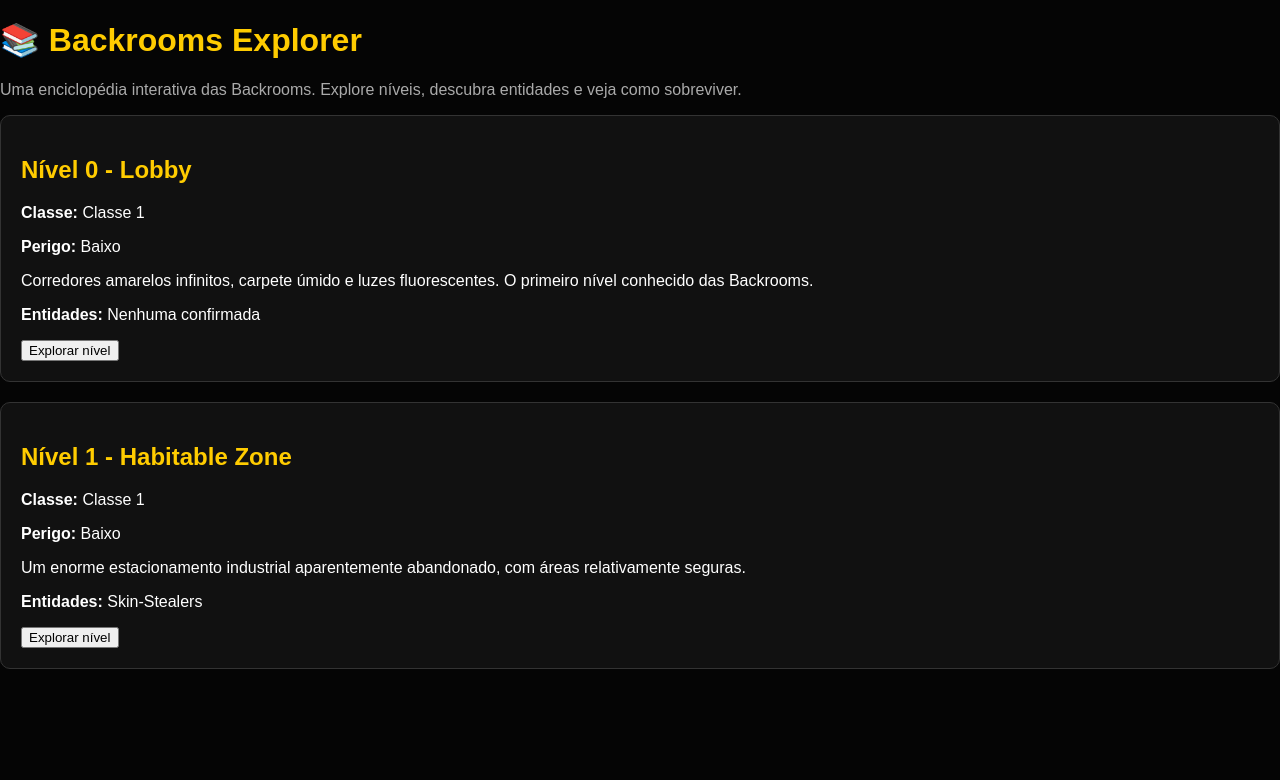
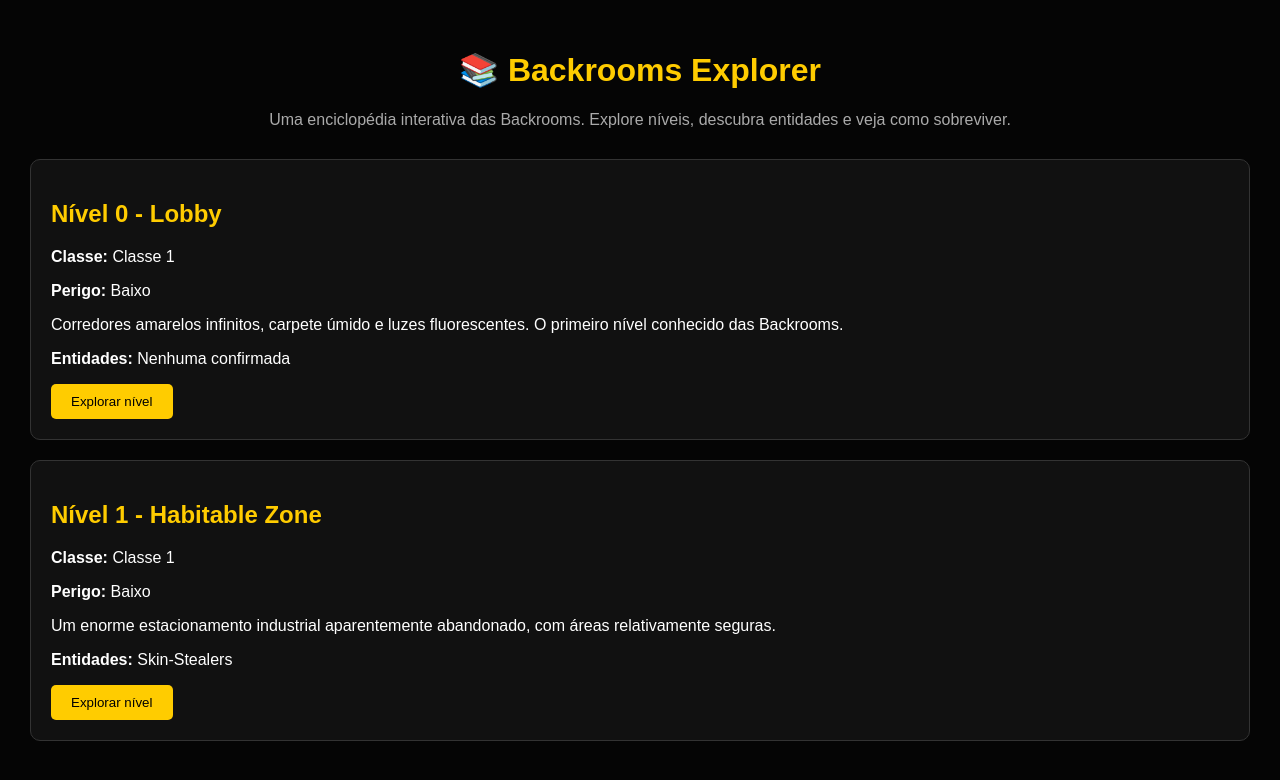
Before and after one commit to patopinhodoff-crypto/Backrooms-Explorer, a React (Vite) app: page / in a window 1280 px wide. Shown: the top 780 px of the page. Built offline with nearby package versions, Linux system fonts and the light colour scheme; a web font is replaced by a local one.

Commit message:
Update app.css

```diff
--- a/src/app.css
+++ b/src/app.css
@@ -5,34 +5,45 @@ body {
   font-family: Arial, sans-serif;
 }
 
-.container {
+#root {
+  min-height: 100vh;
+}
+
+.app {
   padding: 30px;
 }
 
 h1 {
+  text-align: center;
   color: #ffcc00;
 }
 
 .intro {
+  text-align: center;
   color: #aaa;
 }
 
 .levels {
   display: grid;
   gap: 20px;
+  margin-top: 30px;
 }
 
 .level-card {
   background: #111;
   border: 1px solid #333;
+  border-radius: 10px;
   padding: 20px;
-  border-radius: 10px;
 }
 
 .level-card h2 {
   color: #ffcc00;
 }
 
-.level-card h3 {
-  color: #ff5555;
+button {
+  background: #ffcc00;
+  border: none;
+  padding: 10px 20px;
+  cursor: pointer;
+  border-radius: 5px;
 }
```
